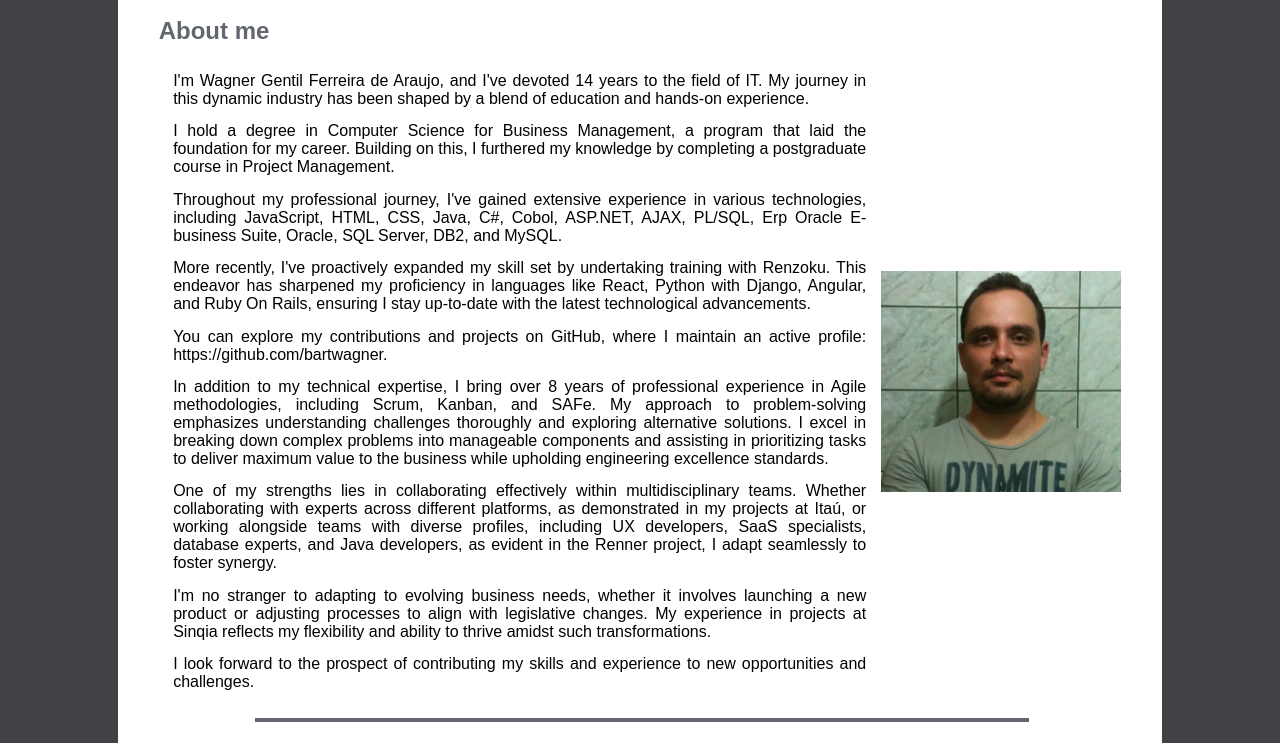
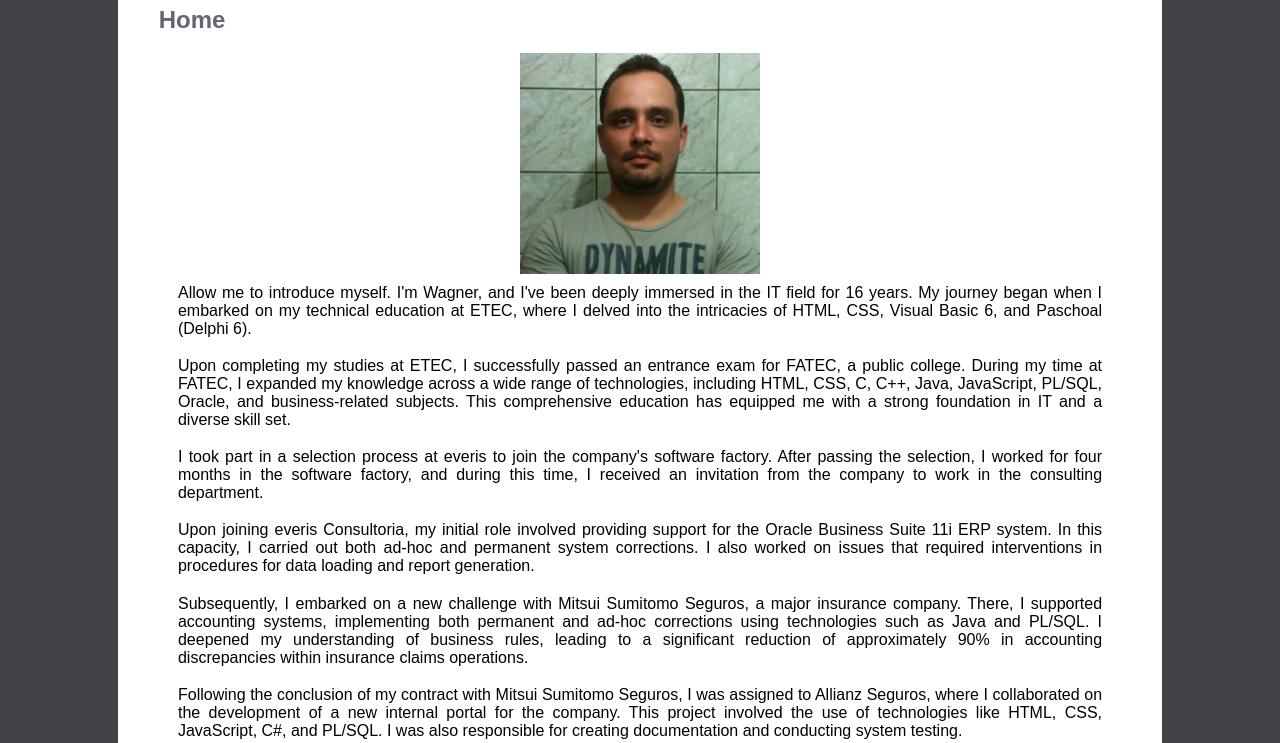
Before and after one commit to bartwagner/Challenges, a React (Vite) app in the folder 07-MyPersonalWebSite/mypersonalwebsite/: page / in a window 1280 px wide. Shown: the part 303-1046 px from the top of the page. Built offline with nearby package versions, Linux system fonts and the light colour scheme.

Commit message:
reconstruction part fo the website

```diff
--- a/07-MyPersonalWebSite/mypersonalwebsite/src/App.css
+++ b/07-MyPersonalWebSite/mypersonalwebsite/src/App.css
@@ -73,15 +73,12 @@
   display: flex;
   align-items: center;
 }
-.hr-stripe{
-  margin-top: 2%;
-  margin-left: 10%;
-  margin-right: 10%;
-  border: 2px solid #62666f;
-  width: 80%;
+.photo-wagner{
+  width: 25%;
+  height: 25%;
 }
 
-/*--------------------------Welcome Component --------------------------*/
+/*--------------------------- Home Component ---------------------------*/
 .welcome-div{
   display: flex;
   justify-content: center;
@@ -98,11 +95,9 @@
   color: #fff;
   align-items: center;
 }
-
-/*------------------------------ About Me ------------------------------*/
-.photo-wagner{
-  width: 25%;
-  height: 25%;
+.center-photo{
+  display: flex;
+  justify-content: center;
 }
 
 /*----------------------------- Experience -----------------------------*/
--- a/07-MyPersonalWebSite/mypersonalwebsite/src/App.jsx
+++ b/07-MyPersonalWebSite/mypersonalwebsite/src/App.jsx
@@ -1,34 +1,44 @@
 import React from "react"
 import Navbar from './components/Navbar'
-import Welcome from './components/Welcome'
+import Home from './components/Home'
 import AboutMe from './components/AboutMe'
 import Experience from './components/Experience'
 import Projects from './components/Projects'
 import Skills from './components/Skills'
 import Contact from './components/Contact'
-import Stripe from './components/subcomponents/Stripe'
 import './App.css'
-
 
 function App() {
 
+  let component
+  switch (window.location.pathname) {
+    case '/':
+      component = <Home />
+      break;
+    case '/aboutMe':
+      component = <AboutMe />
+      break;
+    case '/experience':
+      component = <Experience />
+      break;
+    case '/projects':
+      component = <Projects />
+      break;
+    case '/skills':
+      component = <Skills />
+      break;
+    case '/contact':
+      component = <Contact />
+      break;
+  }
 
   return (
     <div>
       <Navbar />
       <div className='main'>
         <div className='container'>
-          <Welcome />
           <div className='obj-comp'>
-            <AboutMe />
-            <Stripe />
-            <Experience />
-            <Stripe />
-            <Projects />
-            <Stripe />
-            <Skills />
-            <Stripe />
-            <Contact />
+            {component}
           </div>
         </div>
       </div>
--- /dev/null
+++ b/07-MyPersonalWebSite/mypersonalwebsite/src/components/Home.jsx
@@ -0,0 +1,31 @@
+import React from "react"
+import home from "./database/home"
+import Paragraph from "./subcomponents/Paragraph"
+
+export default function Home() {
+
+    const homeParagraph = home.map(item => {
+        return(
+                <Paragraph
+                    key={item.id}
+                    value={item.value}
+                />
+        )
+    })
+
+    return (
+        <section>
+            <div className="welcome-div">
+                <img src="./src/images/developer.png" className="welcome-developer" />
+                <h1 className="welcome">Welcome</h1>
+            </div>
+            <h1 className="comp-subpar">Home</h1>
+            <div className="center-photo">
+                <img src="./src/images/wagner.jpg" className="photo-wagner" />
+            </div>
+            <div>
+                {homeParagraph}
+            </div>
+        </section>
+    )
+}
--- a/07-MyPersonalWebSite/mypersonalwebsite/src/components/Navbar.jsx
+++ b/07-MyPersonalWebSite/mypersonalwebsite/src/components/Navbar.jsx
@@ -11,22 +11,22 @@ export default function Navbar() {
             <div className="nav-link">
                 <ul className="link-ul">
                     <li>
-                        <a href="#home" className="link">Home</a>
+                        <a href="/" className="link">Home</a>
                     </li>
                     <li>
-                        <a href="#aboutMe" className="link">About Me</a>
+                        <a href="/aboutMe" className="link">About Me</a>
                     </li>
                     <li>
-                        <a href="#experience" className="link">Experience</a>
+                        <a href="/experience" className="link">Experience</a>
                     </li>
                     <li>
-                        <a href="#projects" className="link">Projects</a>
+                        <a href="/projects" className="link">Projects</a>
                     </li>
                     <li>
-                        <a href="#skills" className="link">Skills</a>
+                        <a href="/skills" className="link">Skills</a>
                     </li>
                     <li>
-                        <a href="#contact" className="link">Contact</a>
+                        <a href="/contact" className="link">Contact</a>
                     </li>
                 </ul>
             </div>
--- a/07-MyPersonalWebSite/mypersonalwebsite/src/components/Welcome.jsx
+++ /dev/null
@@ -1,10 +0,0 @@
-import React from "react"
-
-export default function Welcome() {
-    return (
-        <div className="welcome-div">
-            <img src="./src/images/developer.png" className="welcome-developer" />
-            <h1 className="welcome">Welcome</h1>
-        </div>
-    )
-}
--- /dev/null
+++ b/07-MyPersonalWebSite/mypersonalwebsite/src/components/database/home.jsx
@@ -0,0 +1,58 @@
+export default [
+    {
+        id:"1",
+        value:"Allow me to introduce myself. I'm Wagner, and I've been deeply immersed in the IT field for 16 years. My journey began when I embarked on my technical education at ETEC, where I delved into the intricacies of HTML, CSS, Visual Basic 6, and Paschoal (Delphi 6)."
+    },
+    {
+        id:"2",
+        value:"Upon completing my studies at ETEC, I successfully passed an entrance exam for FATEC, a public college. During my time at FATEC, I expanded my knowledge across a wide range of technologies, including HTML, CSS, C, C++, Java, JavaScript, PL/SQL, Oracle, and business-related subjects. This comprehensive education has equipped me with a strong foundation in IT and a diverse skill set."
+    },
+    {
+        id:"3",
+        value:"I took part in a selection process at everis to join the company's software factory. After passing the selection, I worked for four months in the software factory, and during this time, I received an invitation from the company to work in the consulting department."
+    },
+    {
+        id:"4",
+        value:"Upon joining everis Consultoria, my initial role involved providing support for the Oracle Business Suite 11i ERP system. In this capacity, I carried out both ad-hoc and permanent system corrections. I also worked on issues that required interventions in procedures for data loading and report generation."
+    },
+    {
+        id:"5",
+        value:"Subsequently, I embarked on a new challenge with Mitsui Sumitomo Seguros, a major insurance company. There, I supported accounting systems, implementing both permanent and ad-hoc corrections using technologies such as Java and PL/SQL. I deepened my understanding of business rules, leading to a significant reduction of approximately 90% in accounting discrepancies within insurance claims operations."
+    },
+    {
+        id:"6",
+        value:"Following the conclusion of my contract with Mitsui Sumitomo Seguros, I was assigned to Allianz Seguros, where I collaborated on the development of a new internal portal for the company. This project involved the use of technologies like HTML, CSS, JavaScript, C#, and PL/SQL. I was also responsible for creating documentation and conducting system testing."
+    },
+    {
+        id:"7",
+        value:"Upon the successful completion of the Allianz Seguros project, I transitioned to the Charles River project at Banco Itaú. This long-running project involved configuring the Charles River tool for investment fund management. I made modifications to procedures to reconcile the new and legacy systems, ensuring that operational rules were functioning as expected."
+    },
+    {
+        id:"8",
+        value:"After concluding my work on the Charles River project, I was reassigned to the Sophis project. In this role, I was responsible for creating documents to support the automation of Offshore and Onshore asset reports. Due to my recent certification as a Professional Scrum Master (PSM) from Scrum.org, I also participated in a pilot project that implemented the Scrum framework within the same bank."
+    },
+    {
+        id:"9",
+        value:"In the Algoritmics project, we initiated the development of an Extract, Transform, Load (ETL) tool using C# and Hibernate as the primary technologies. Pair testing was integral to ensuring the quality of our work."
+    },
+    {
+        id:"10",
+        value:"After completing the Algorithmics project, I was assigned to the integration project of InvestShop into Itaú Corretora. In this phase, I conducted an analysis of the functionalities of both websites and created navigable prototypes. Subsequently, I utilized technologies such as HTML, CSS, JavaScript, C#, and Hibernate for website development. During the project, the Scrum Master moved on to pursue a new opportunity, and for a period of 5 months, I assumed the roles of both a developer and a Scrum Master simultaneously."
+    },
+    {
+        id:"11",
+        value:"Later on, a new job opportunity arose at BNP Paribas bank. In this role, I was tasked with data warehouse modeling and programming system extractions using PL/SQL. Additionally, I provided support for a CRM system, implementing process improvements within the tool and managing all requests through the Jira platform."
+    },
+    {
+        id:"12",
+        value:""
+    },
+    {
+        id:"13",
+        value:""
+    },
+    {
+        id:"14",
+        value:""
+    },
+]
--- a/07-MyPersonalWebSite/mypersonalwebsite/src/components/subcomponents/Stripe.jsx
+++ /dev/null
@@ -1,7 +0,0 @@
-import React from "react"
-
-export default function Stripe(props) {
-    return (
-        <hr className="hr-stripe" />
-    )
-}
```
